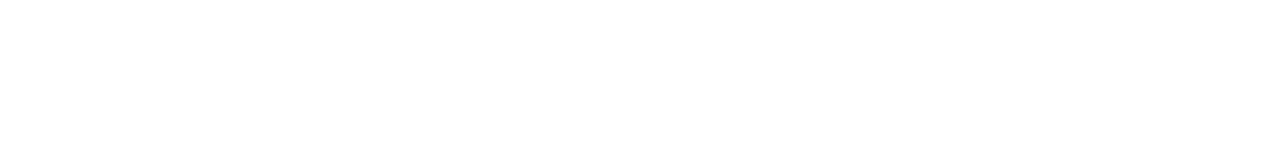
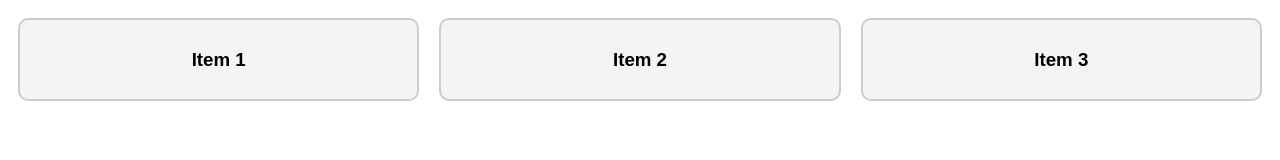
Before and after one commit to drewfidel/Modern-HTML-CSS, a plain HTML site: page flex_basics.html in a window 1280 px wide. Drawn offline with Linux system fonts and the light colour scheme.

Commit message:
Flex Box Basics

```diff
--- a/flex_basics.html
+++ b/flex_basics.html
@@ -1,9 +1,8 @@
 <!DOCTYPE html>
 <html lang="en">
-
   <head>
-  <meta charset="UTF-8">
-  <meta name="viewport" content="width=device-width, initial-scale=1.0">
+    <meta charset="UTF-8" />
+    <meta name="viewport" content="width=device-width, initial-scale=1.0" />
     <title>Flex Basics</title>
     <style>
       * {
@@ -13,14 +12,51 @@
       body {
         font-family: Arial, Helvetica, sans-serif;
       }
+
+      /* Flex start */
+      .flex-container {
+        display: flex;
+        /* Normally a row */
+        /* flex-direction: column; */
+
+        /*When window becomes smaller, it wraps items into column  */
+        /* flex-wrap: wrap; */
+      }
+
+      .item {
+        background: #f4f4f4;
+        border: #ccc solid 2px;
+        margin: 10px;
+        padding: 10px;
+        text-align: center;
+        border-radius: 10px;
+        width: 200px;
+        /* doesnt shrink when minimizing window */
+        /* flex-shrink: 0; */
+        /* Flex: Takes up the whole width of the page between the items; can take up to 3 values */
+        /* flex: 1; */
+        /* When we get to 200px, the window wont shrink any further */
+        flex: 1 0 200px;
+      }
+
+      .item-1 {
+        /* Fills the rest of the container */
+        /* flex-grow: 1; */
+      }
     </style>
   </head>
 
   <body>
     <div class="flex-container">
-    <img src="" alt="">
-    <div></div>
+      <div class="item item-1">
+        <h3>Item 1</h3>
+      </div>
+      <div class="item item-2">
+        <h3>Item 2</h3>
+      </div>
+      <div class="item item-3">
+        <h3>Item 3</h3>
+      </div>
     </div>
   </body>
-
 </html>
```
Also changed, not shown: flex_align.html (added, +73 -0 lines). Lines whose indentation alone changed are shown as unchanged.
